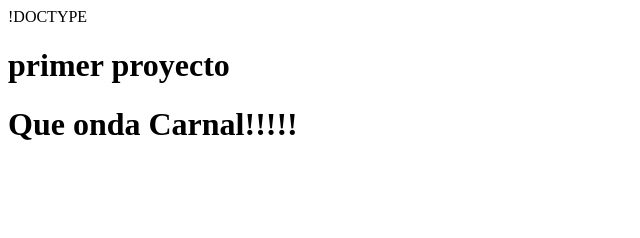
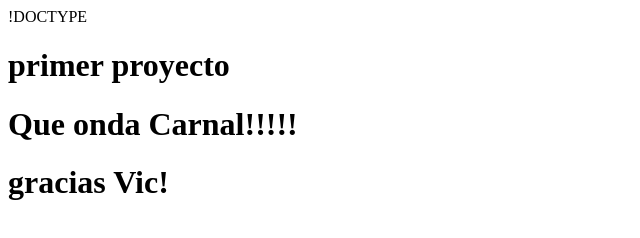
Before and after one commit to Yuhc19/sample-project, a plain HTML site: page index.html in a window 1280 px wide. Shown: the whole page, without its empty margins (0-640 px from the left). Drawn offline with Linux system fonts and the light colour scheme.

Commit message:
se agrego h1 al index

```diff
--- a/index.html
+++ b/index.html
@@ -9,5 +9,6 @@
     <h1>primer proyecto</h1>
 
     <h1>Que onda Carnal!!!!!</h1>
+    <h1>gracias Vic!</h1>
   </body>
 </html>
```
